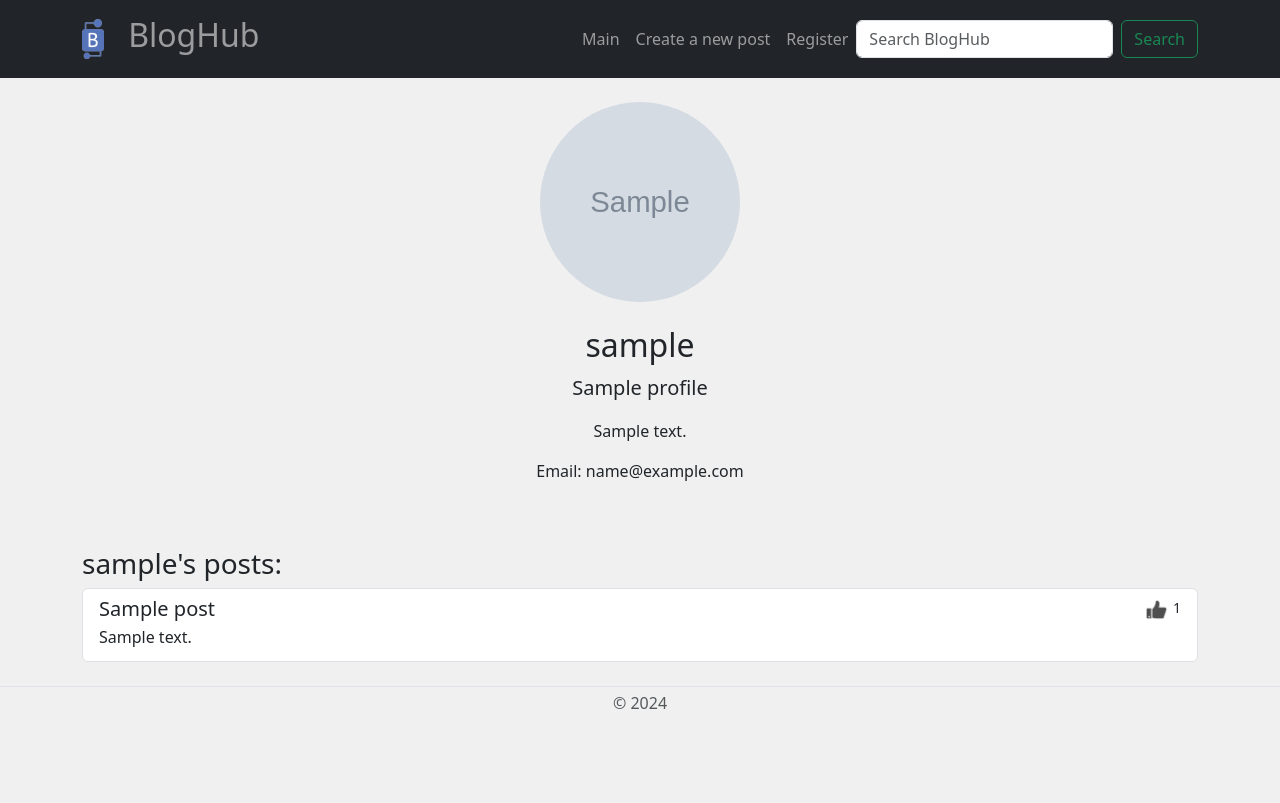
After one commit to ravion223/website-with-blogs, a Django app: page /profile/1 in a window 1280 px wide. The commit adds this page. Run offline with Django 5.2, Linux system fonts and the light colour scheme; tables that the repository leaves empty hold one stand-in row (values such as "Sample post"); grey boxes marked "Sample" are stand-in pictures.

Commit message:
added links to different profiles

```diff
--- a/blogs/urls.py
+++ b/blogs/urls.py
@@ -5,7 +5,8 @@ urlpatterns = [
     path('', get_all_posts, name="posts-list"),
     path('post/<int:pk>', get_post, name="post-detail"),
     path('post-form/', post_form, name="post-form"),
-    path('profile/', get_profile, name="profile"),
+    path('my-profile/', get_profile, name="my-profile"),
+    path('profile/<int:pk>', get_profile_by_id, name="profile"),
     path('edit-profile-form/', edit_profile_view, name="edit-profile-form"),
     path('search-blogs/', search_blogs, name="search-blogs"),
     path('like/<int:pk>', like_post, name='liked_post'),
--- a/blogs/views.py
+++ b/blogs/views.py
@@ -104,6 +104,29 @@ def get_profile(request):
     )
 
 
+def get_profile_by_id(request, pk):
+    sprofile = get_object_or_404(Profile, id=pk)
+    profile = None
+    if request.user.is_authenticated:
+        try:
+            profile = Profile.objects.get(user=request.user)
+        except Profile.DoesNotExist:
+            pass
+
+    context = {
+        'sprofile': sprofile,
+        'profile': profile,
+        'posts': sprofile.user.posts.all()
+    }
+
+    return render(
+        request,
+        'blogs/sprofile.html',
+        context
+    )
+
+
+
 def post_form(request):
     if request.method == "POST":
         form = PostForm(request.POST, request.FILES)
--- a/templates/base.html
+++ b/templates/base.html
@@ -36,7 +36,7 @@
                         {% endif %}
                 <!-- <img class="rounded-circle" src="{{ user.profile.profile_pic }}" width="40" height="40" class="dropdown-toggle" id="dropdownMenuButton" data-bs-toggle="dropdown" aria-expanded="false" style="cursor: pointer;"> -->
                         <ul class="dropdown-menu" aria-labelledby="dropdownMenuButton">
-                            <li><a class="dropdown-item" href="/profile">Profile</a></li>
+                            <li><a class="dropdown-item" href="/my-profile">Profile</a></li>
                             <li><a class="dropdown-item" href="/edit-profile-form">Edit profile</a></li>
                             <li><a class="dropdown-item" href="/logout">Logout</a></li>
                         </ul>
--- /dev/null
+++ b/templates/blogs/sprofile.html
@@ -0,0 +1,46 @@
+{% extends "base.html" %}
+{% load static %}
+{% block body %}
+<br>
+<div class="container">
+    <div class="row justify-content-center align-items-center">
+        <div class="col-md-6 text-center">
+            {% if sprofile.profile_pic %}
+                <img class="rounded-circle mb-4" src="{{ sprofile.profile_pic.url }}" width="200" height="200" alt="Profile Picture">
+            {% else %}
+                <img class="rounded-circle mb-4" src="{% static 'img/default-profile-pic.jpg' %}" width="200" height="200" alt="Default Profile Picture">
+            {% endif %}
+            <h2>{{ sprofile.user.username }}</h2>
+            <p class="lead">{{ sprofile.name }}</p>
+            <p>{{ sprofile.bio }}</p>
+            {% if sprofile.user.email is not Null %}
+                <p>Email: {{ sprofile.email }}</p>
+            {% else %}
+                <p>Email: not specified</p>
+            {% endif %}
+
+        </div>
+    </div>
+    <div class="row mt-5">
+        <div class="col-md-12">
+            <h3>{{ sprofile.user.username }}'s posts:</h3>
+            <div class="list-group">
+                {% for post in posts %}
+                <a href="{% url 'post-detail' post.id %}" class="list-group-item list-group-item-action">
+                    <div class="d-flex w-100 justify-content-between">
+                        <h5 class="mb-1">{{ post.title }}</h5>
+                        <small>
+                            {% if post.total_likes > 0 %}
+                            <img src="{% static 'img/liked-button.png' %}" width="25" height="25">
+                            {% endif %}
+                            {{ post.total_likes }}
+                        </small>
+                    </div>
+                    <p class="mb-1">{{ post.text }}</p>
+                </a>
+                {% endfor %}
+            </div>
+        </div>
+    </div>
+</div>
+{% endblock body %}
```
Also changed, not shown: templates/blogs/post-detail.html (+15 -8 lines).
